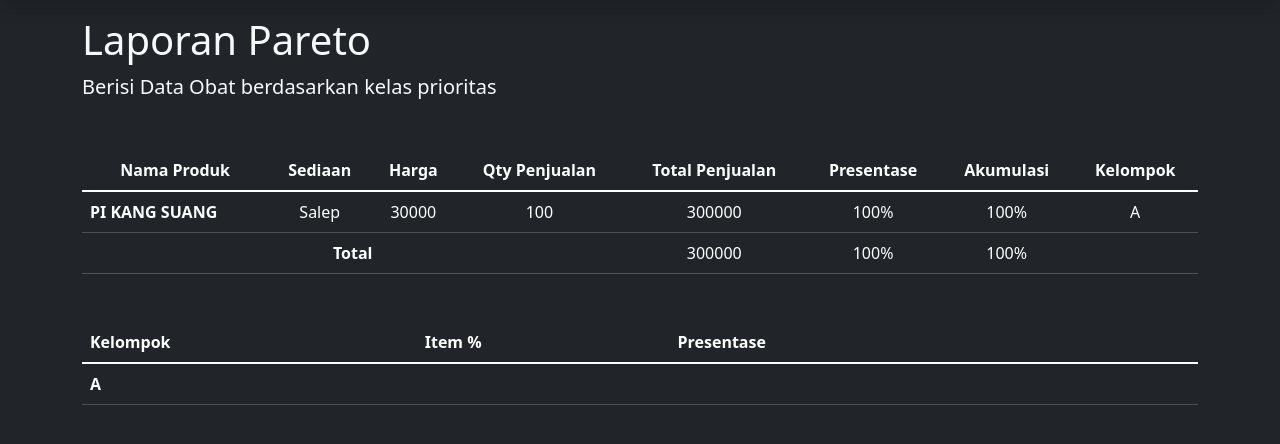
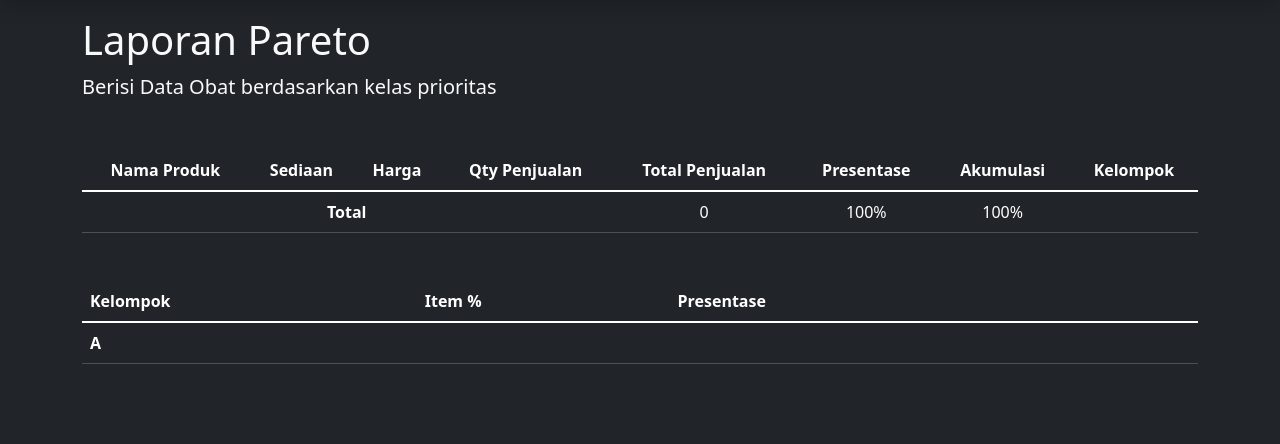
Before and after one commit to furqon1728/spk-apotek-pareto, a PHP site: page / in a window 1280 px wide. Shown: the part 56-500 px from the top of the page. Run offline with PHP 8.4, Linux system fonts and the light colour scheme; lists and menus that the app fills with data are empty.

Commit message:
edit index

```diff
--- a/index.php
+++ b/index.php
@@ -49,7 +49,11 @@
         </blockquote>
         </figure>
         <!-- AKHIR FIGURE JUDUL TABEL -->
-
+        <?php
+        session_start();
+        $dataPareto = $_SESSION['pareto'] ?? [];
+        $totalSemua = array_sum(array_column($dataPareto, 'total'));
+        ?>
         <!-- TABLE PARETO -->
         <table class="table table-hover mt-5 table-dark">
             <thead class="table-dark">
@@ -65,45 +69,25 @@
             </tr>
         </thead>
         <tbody class="table-group-divider">
-            <tr>
-              <th scope="row">
-                  PI KANG SUANG
-              </th>
-
-              <td class="text-center">
-                Salep
-              </td>
-
-              <td class="text-center">
-                30000
-              </td>
-
-              <td class="text-center">
-                100
-              </td>
-
-              <td class="text-center">
-                300000
-              </td>
-
-              <td class="text-center">
-                100%
-              </td>
-
-              <td class="text-center">
-                100%
-              </td>
-              <td class="text-center">
-                A
-              </td>
-            </tr>
+          <?php foreach ($dataPareto as $row): ?>
+          <tr>
+            <td><?= $row['nama'] ?></td>
+            <td class="text-center"><?= $row['sediaan'] ?></td>
+            <td class="text-center"><?= number_format($row['harga']) ?></td>
+            <td class="text-center"><?= $row['qty'] ?></td>
+            <td class="text-center"><?= number_format($row['total']) ?></td>
+            <td class="text-center"><?= $row['persen'] ?>%</td>
+            <td class="text-center"><?= $row['akumulasi'] ?>%</td>
+            <td class="text-center"><?= $row['kelompok'] ?></td>
+          </tr>
+          <?php endforeach; ?>
 
             <tr>
               <th colspan="4" class="text-center">Total</th>
-              <td class="text-center">300000</td>
+              <td class="text-center"><?= number_format($totalSemua) ?></td>
               <td class="text-center">100%</td>
               <td class="text-center">100%</td>
-              <td class="text-center">  </td>
+              <td class="text-center"></td>
             </tr>
         </tbody>
         </table>
```
Also changed, not shown: proses-pareto.php (added, +68 -0 lines).
